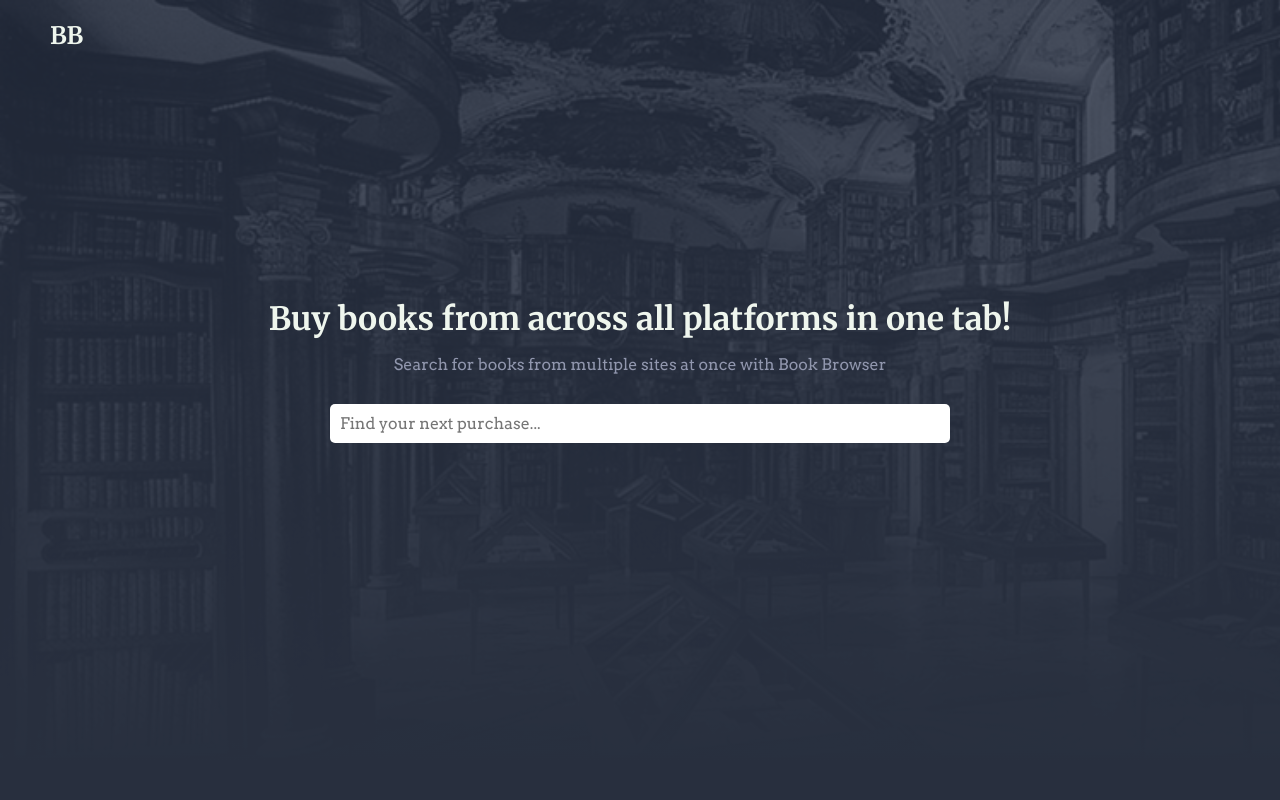
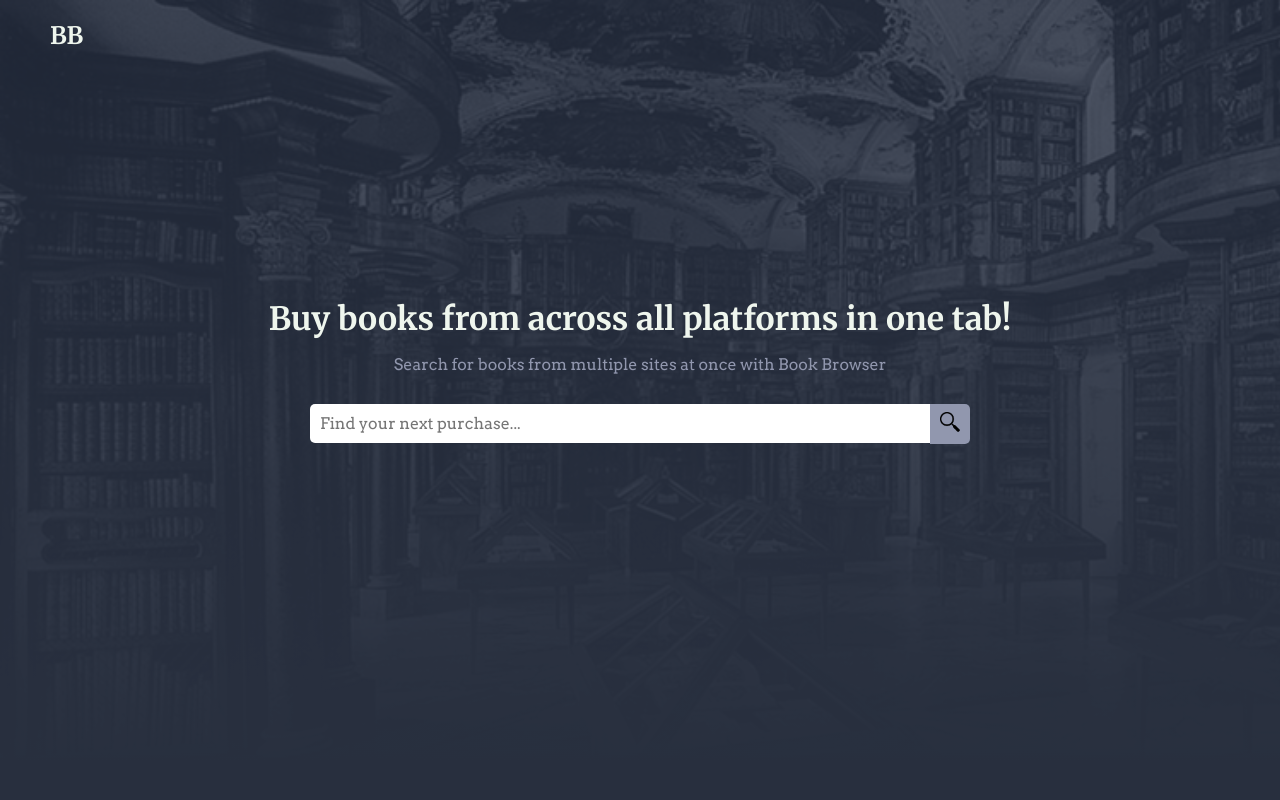
Before and after one commit to Yang-Yi-Shen/book-browser-new, a Vue app: page / in a window 1280 px wide. Shown: the top 800 px of the page. Built offline with nearby package versions, Linux system fonts and the light colour scheme; a web font is replaced by a local one.

Commit message:
feat: added search button to homepage form

```diff
--- a/src/views/Homepage.vue
+++ b/src/views/Homepage.vue
@@ -6,7 +6,9 @@ const query = ref()
 const router = useRouter()
 
 function search() {
-    router.push(`/search/${query.value}`)
+    if (query.value) {
+        router.push(`/search/${query.value}`)
+    }
 }
 </script>
 
@@ -18,9 +20,11 @@ function search() {
         <div class="home-content">
             <h1 class="home-title heading">Buy books from across all platforms in one tab!</h1>
             <p class="home-subtitle">Search for books from multiple sites at once with Book Browser</p>
-            <form @submit.prevent="search()">
+            <form class="search-form" @submit.prevent="search()">
                 <input v-model="query" class="home-searchbar" placeholder="Find your next purchase...">
-                <input type="submit" hidden>
+                <button type="submit" class="search-btn">
+                    <img class="search-btn-icon" src="/src/assets/search_icon.png">
+                </button>
             </form>
         </div>
     </header>
@@ -80,13 +84,35 @@ header::before {
     margin-bottom: 30px;
 }
 
+.search-form {
+    display: flex;
+    align-items: center;
+}
+
 .home-searchbar {
     width: min(600px, calc(100vw - 120px));
     padding: 10px;
-    border-radius: 5px;
+    border-radius: 5px 0px 0px 5px;
     border: none;
     font-size: 16px;
     font-family: Arvo;
+}
+
+.search-btn {
+    height: 40px;
+    width: 40px;
+    flex-shrink: 0;
+    border: none;
+    border-radius: 0 5px 5px 0;
+    background-color: var(--contrast);
+}
+
+.search-btn:active {
+    background-color: #83889d;
+}
+
+.search-btn-icon {
+    height: 20px;
 }
 
 main {
```
